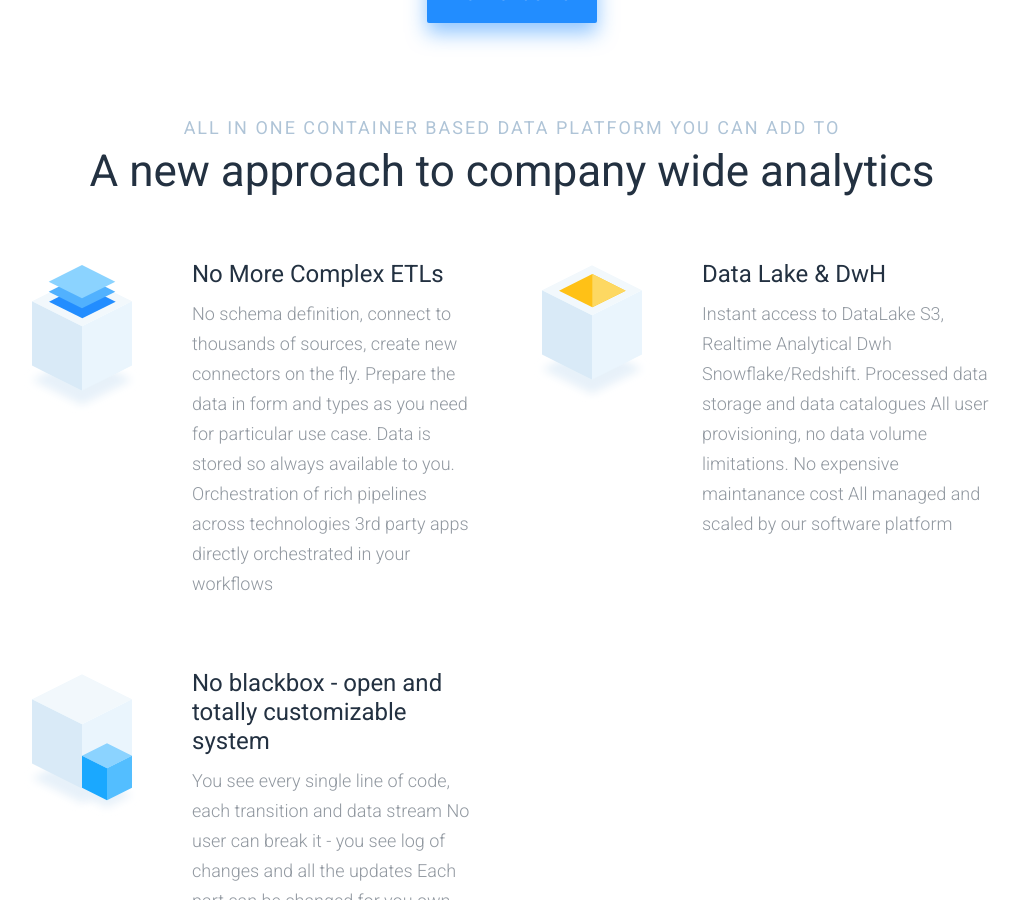
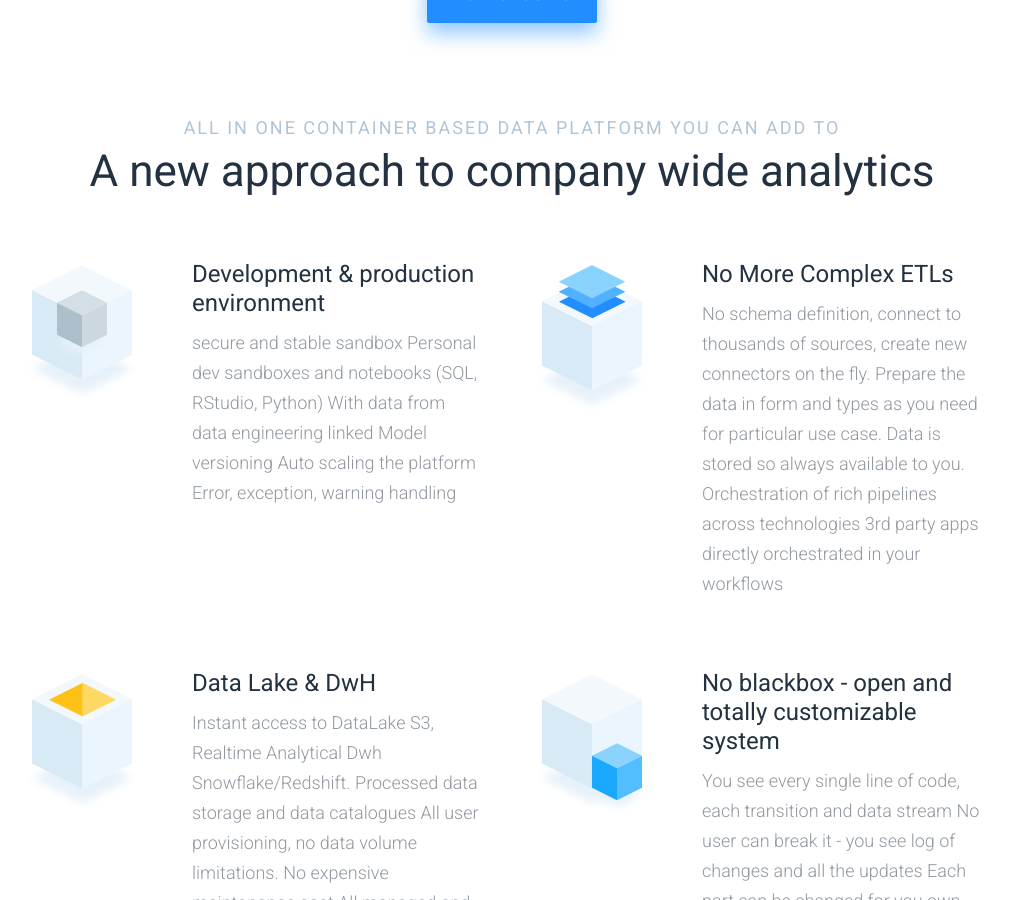
Before and after one commit to keboola/website, a Jekyll site: the page built from _product/index.md, in a window 1280 px wide and 900 px high, scrolled down 1152 px. Shown: the whole window, without its empty margins (128-1146 px from the left). Built offline with Jekyll 4.4.1, drawn with Linux system fonts in a browser that asks for light colours; nearby versions of some CDN libraries.

Commit message:
Update from Forestry.io - Updated index.md

```diff
--- a/_product/index.md
+++ b/_product/index.md
@@ -20,6 +20,15 @@ page_sections:
   subheadline: all in one container based data platform you can add to
   headline: A new approach to company wide analytics
   list:
+  - icotype: gray
+    title: Development & production environment
+    desc: |
+      secure and stable sandbox
+      Personal dev sandboxes and notebooks (SQL, RStudio, Python)
+      With data from data engineering linked
+      Model versioning
+      Auto scaling the platform
+      Error, exception, warning handling
   - icotype: blue
     title: No More Complex ETLs
     desc: No schema definition, connect to thousands of sources, create new connectors
```
